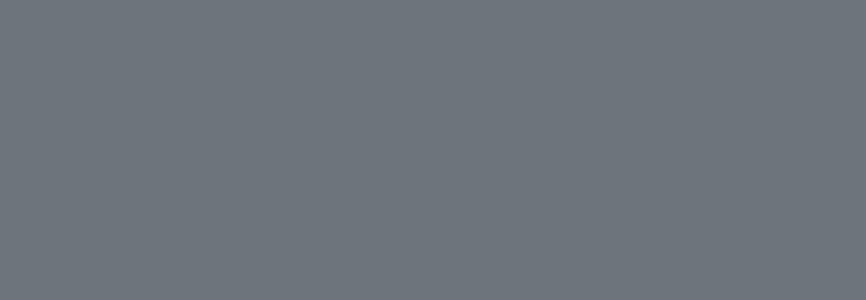
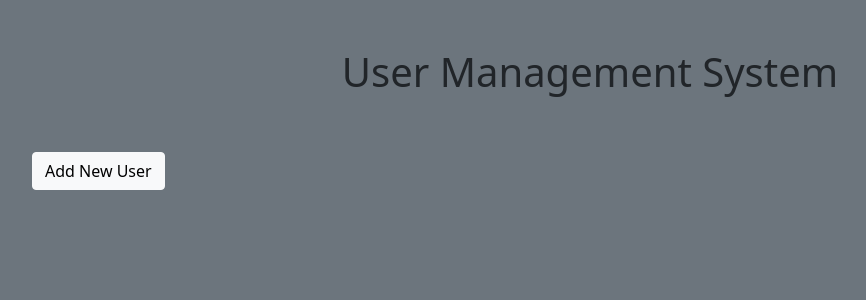
Before and after one commit to MotivatedDesigner/user-management-system-reactjs, a React (Vite) app: page / in a window 1280 px wide. Shown: the top 300 px of the page, without its empty margins (50-916 px from the left). Built offline with nearby package versions, Linux system fonts and the light colour scheme.

Commit message:
adding index header & add btn

```diff
--- a/src/App.jsx
+++ b/src/App.jsx
@@ -19,10 +19,11 @@ function App() {
     event.preventDefault()
     console.log(formData);
   }
-  const mama = <p>hey there</p>
   return (
     <div className="bg-secondary vh-100">
       <div className="container">
+        <h1 className="text-center py-5">User Management System</h1>
+        <button className='btn btn-light'>Add New User</button>
         {/* <UserForm action="edit" onSubmit={UserFormHandler} onCancel={closeModalHandler} initialData={users[0]}/> */}
       </div>
     </div>
```
